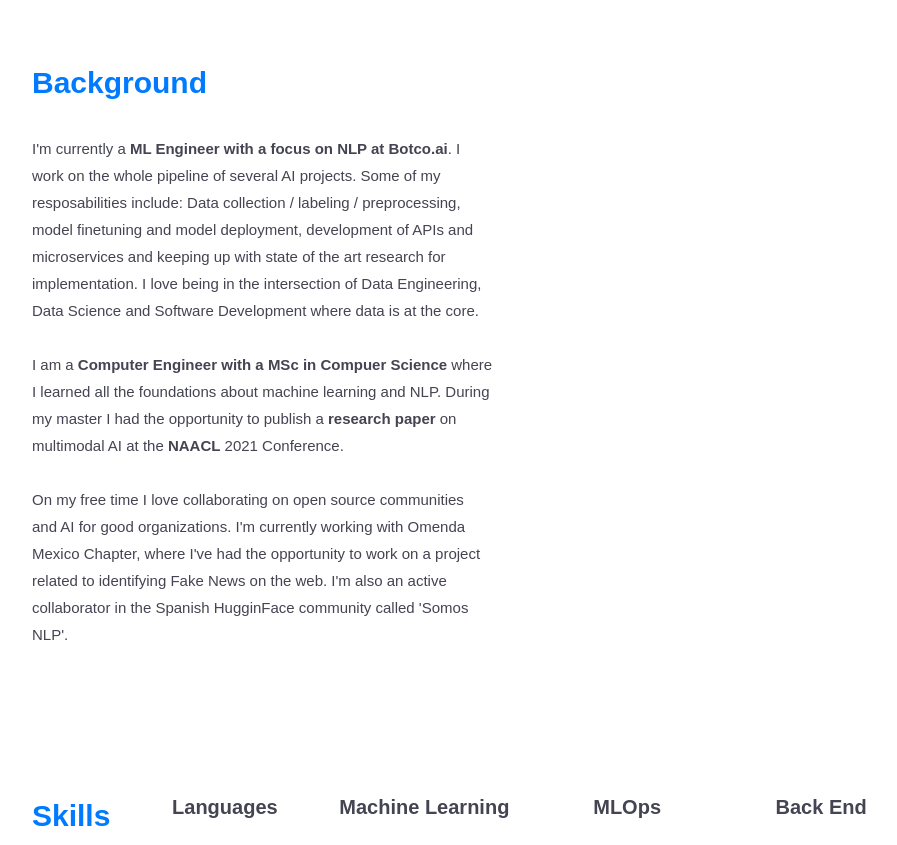
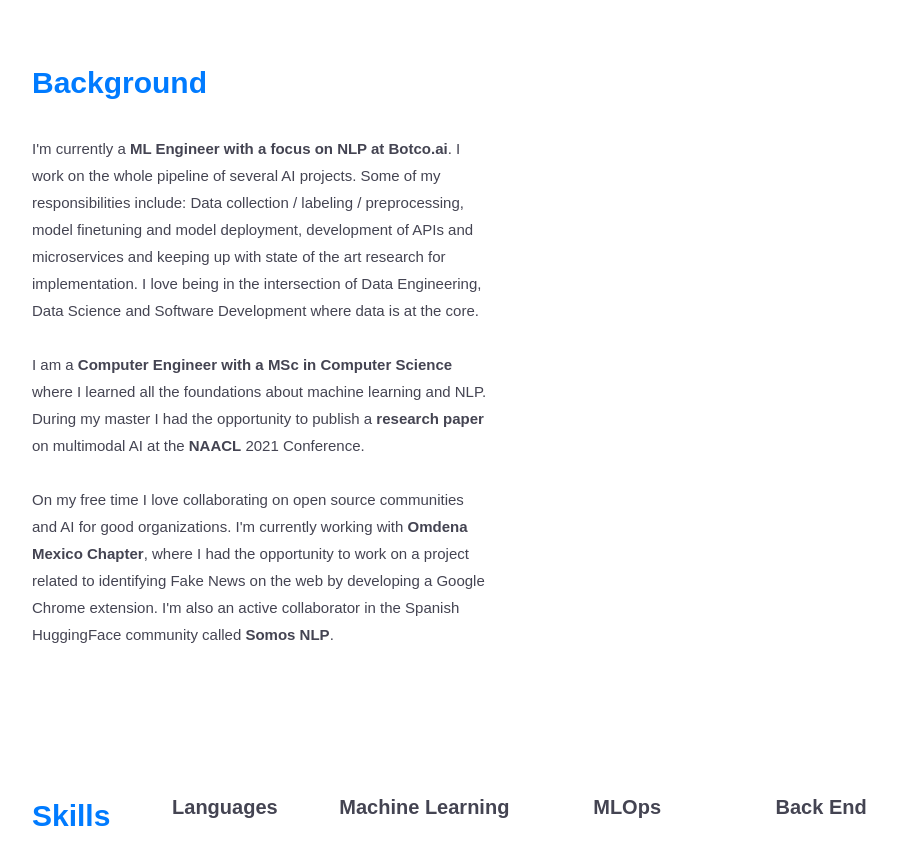
Before and after one commit to IsaacRodgz/isaacrodgz.github.io, a React (Create React App) app: page /#/ in a window 1280 px wide. Shown: the part 740-1585 px from the top of the page, without its empty margins (160-1057 px from the left). Built offline with nearby package versions, Linux system fonts and the light colour scheme.

Commit message:
Fix typos

```diff
--- a/src/pages/Home.js
+++ b/src/pages/Home.js
@@ -26,16 +26,16 @@
         <div className="background">
           <h1> Background</h1>
           <div className="background-text"><p>I'm currently a <span>ML Engineer with a focus on NLP at Botco.ai</span>. I work on the whole pipeline of several AI projects.
-            Some of my resposabilities include: Data collection / labeling / preprocessing, model finetuning and model deployment,
+            Some of my responsibilities include: Data collection / labeling / preprocessing, model finetuning and model deployment,
             development of APIs and microservices and keeping up with state of the art research for implementation. I love being in the intersection
             of Data Engineering, Data Science and Software Development where data is at the core. <br></br> <br></br>
 
-            I am a <span>Computer Engineer with a MSc in Compuer Science</span> where I learned all the foundations about machine learning and NLP.
+            I am a <span>Computer Engineer with a MSc in Computer Science</span> where I learned all the foundations about machine learning and NLP.
             During my master I had the opportunity to publish a <span>research paper</span> on multimodal AI at the <span>NAACL</span> 2021 Conference. <br></br> <br></br>
 
             On my free time I love collaborating on open source communities and AI for good organizations. I'm currently
-            working with Omenda Mexico Chapter, where I've had the opportunity to work on a project related to identifying Fake News
-            on the web. I'm also an active collaborator in the Spanish HugginFace community called 'Somos NLP'.
+            working with <span>Omdena Mexico Chapter</span>, where I had the opportunity to work on a project related to identifying Fake News
+            on the web by developing a Google Chrome extension. I'm also an active collaborator in the Spanish HuggingFace community called <span>Somos NLP</span>.
           </p></div>
         </div>
 
```
